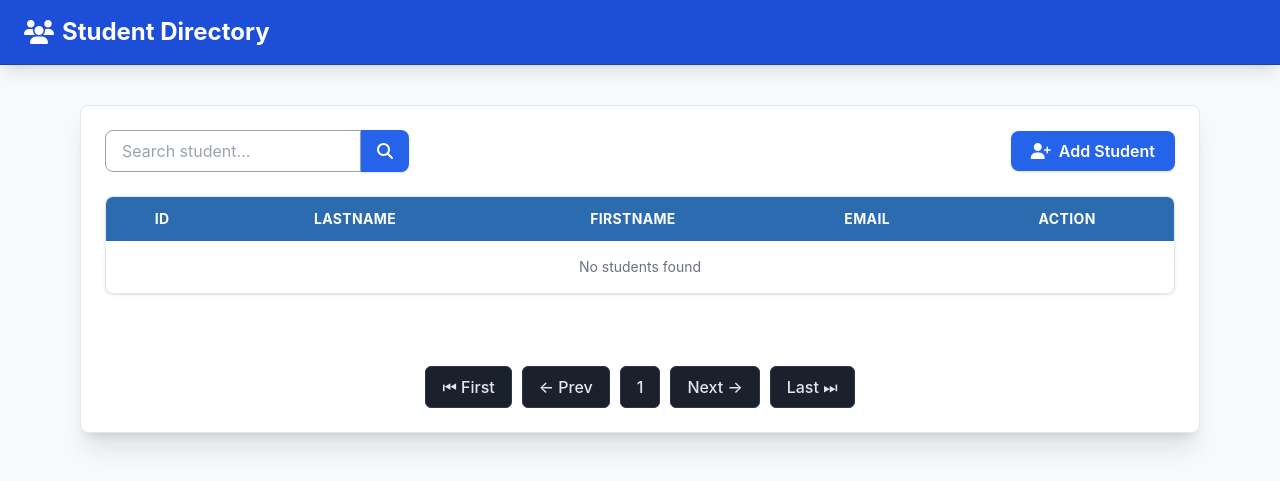
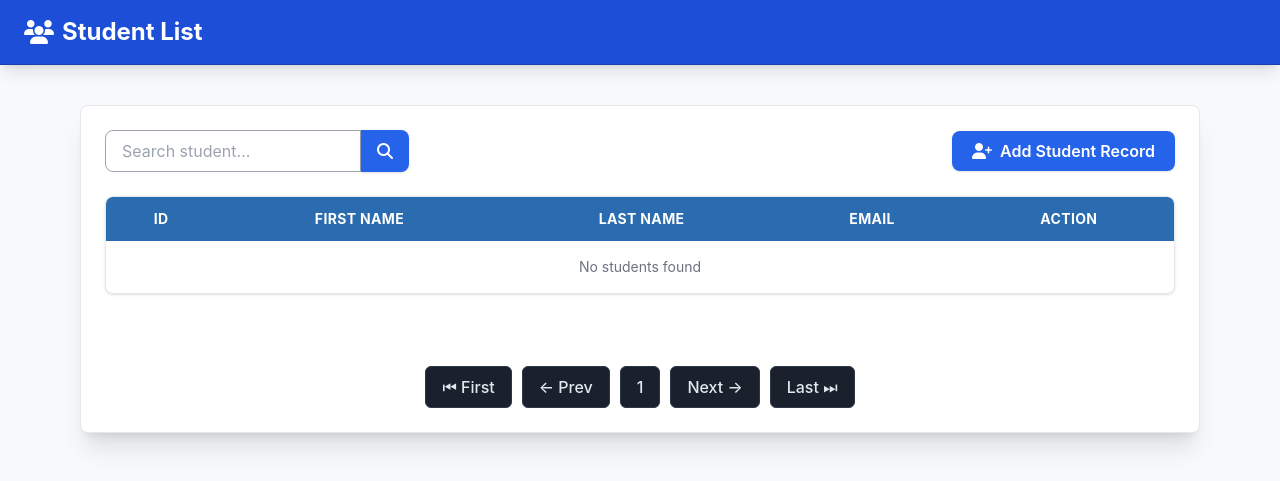
Before and after one commit to clarkdavidgonzales/gonzales_clarkdavid, a CodeIgniter app: page / in a window 1280 px wide. Shown: the top 481 px of the page. Run offline with CodeIgniter, Linux system fonts and the light colour scheme; data that the repository does not hold is empty; some libraries are stand-ins or nearby versions.

Commit message:
Fixing some issues

```diff
--- a/app/views/users/create.php
+++ b/app/views/users/create.php
@@ -27,8 +27,8 @@
       <div class="bg-blue-600 rounded-full p-5 shadow-md">
         <i class="fa-solid fa-user-graduate text-white text-4xl"></i>
       </div>
-      <h2 class="text-2xl font-bold text-white mt-3 tracking-wide">Add New Student</h2>
-      <p class="text-sm text-gray-400 mt-1">Register a new student in the system</p>
+      <h2 class="text-2xl font-bold text-white mt-3 tracking-wide">Add New Student Record</h2>
+      <p class="text-sm text-gray-400 mt-1">New student record</p>
     </div>
 
     <!-- Form -->
@@ -53,7 +53,7 @@
 
       <button type="submit"
               class="btn-hover w-full bg-blue-600 text-white font-semibold py-3 rounded-lg shadow-lg transition transform hover:scale-105">
-         <i class="fa-solid fa-user-plus"></i> Add Student
+         <i class="fa-solid fa-user-plus"></i> Add Student Record
       </button>
     </form>
   </div>
--- a/app/views/users/index.php
+++ b/app/views/users/index.php
@@ -43,7 +43,7 @@
   <nav class="bg-blue-700 shadow-lg border-b border-blue-800">
     <div class="max-w-7xl mx-auto px-6 py-4 flex justify-between items-center">
       <h1 class="text-white text-2xl font-bold flex items-center gap-2">
-        <i class="fa-solid fa-users"></i> Student Directory
+        <i class="fa-solid fa-users"></i> Student List
       </h1>
     </div>
   </nav>
@@ -71,7 +71,7 @@
         <!-- Add Button -->
         <a href="<?=site_url('users/create')?>"
            class="btn-hover inline-flex items-center gap-2 bg-blue-600 hover:bg-blue-700 text-white font-semibold px-5 py-2 rounded-lg shadow transition">
-          <i class="fa-solid fa-user-plus"></i> Add Student
+          <i class="fa-solid fa-user-plus"></i> Add Student Record
         </a>
       </div>
 
@@ -81,8 +81,8 @@
           <thead>
             <tr class="text-white uppercase tracking-wide text-sm">
               <th class="py-3 px-4">ID</th>
-              <th class="py-3 px-4">Lastname</th>
-              <th class="py-3 px-4">Firstname</th>
+              <th class="py-3 px-4">First Name</th>
+              <th class="py-3 px-4">Last Name</th>
               <th class="py-3 px-4">Email</th>
               <th class="py-3 px-4">Action</th>
             </tr>
```
